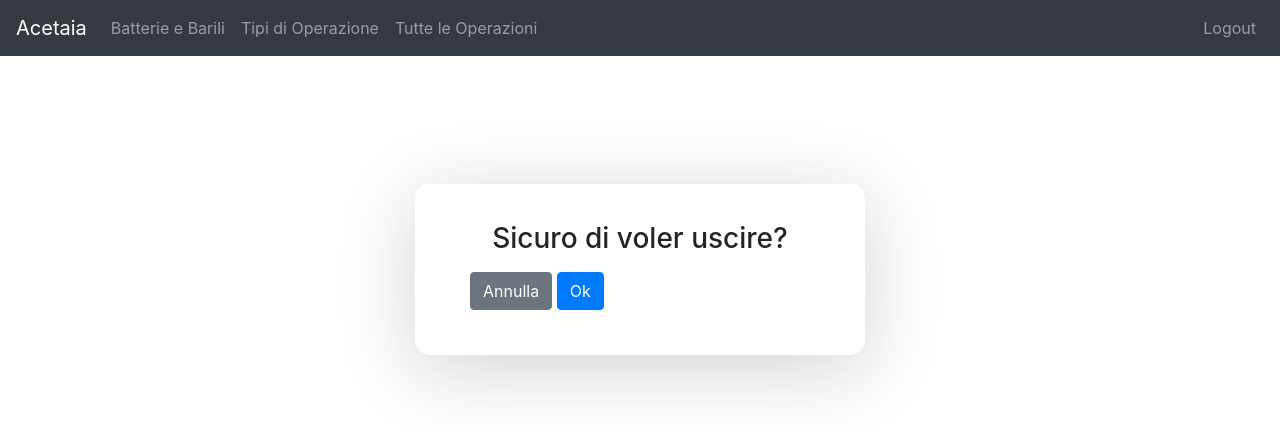
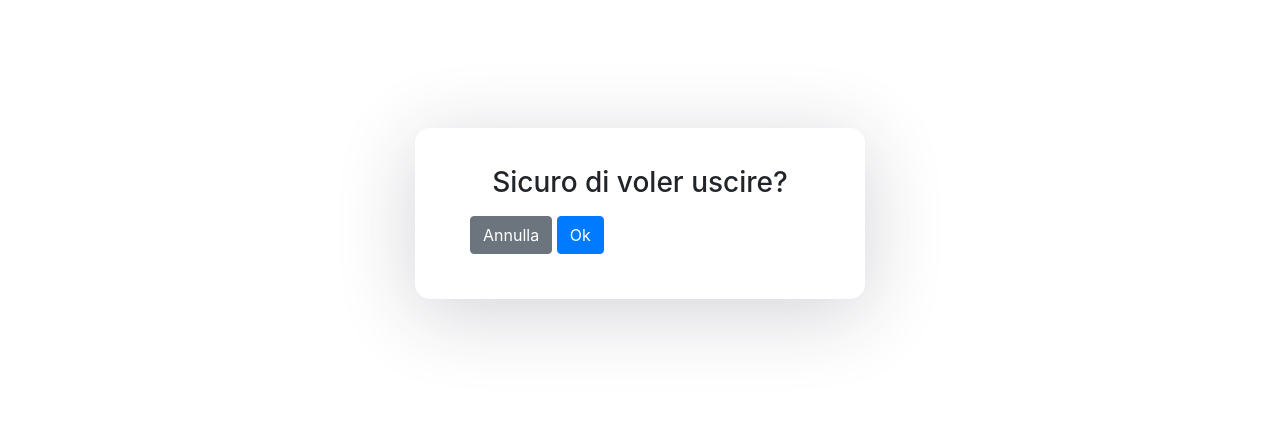
Before and after one commit to giovannibonisoli/AWM_frontend, a React (Create React App) app: page /logout in a window 1280 px wide. Shown: the top 432 px of the page. Built offline with nearby package versions, Linux system fonts and the light colour scheme; sample sign-in values are in the browser's storage.

Commit message:
Change routes for redirecting after login and logout

```diff
--- a/src/App.js
+++ b/src/App.js
@@ -1,7 +1,7 @@
 import React from 'react';
 import { BrowserRouter as Router} from 'react-router-dom';
 
-import { LoginRouter, PrivateRouter } from './routes';
+import { BaseRouter } from './routes';
 import 'bootstrap/dist/css/bootstrap.css';
 
 
@@ -9,10 +9,9 @@ class App extends React.Component {
 
   render(){
     return (
-        <Router>
-          <LoginRouter />
-          <PrivateRouter />
-        </Router>
+      <Router>
+        <BaseRouter />
+      </Router>
     );
   }
 }
--- a/src/components/CustomNavBar.js
+++ b/src/components/CustomNavBar.js
@@ -9,7 +9,7 @@ class CustomNavBar extends React.Component {
   render(){
     return (
         <Navbar bg="dark" variant="dark">
-        <Navbar.Brand as={Link} to="/">Acetaia</Navbar.Brand>
+          <Navbar.Brand as={Link} to="/home">Acetaia</Navbar.Brand>
           <Nav className="mr-auto">
             <Nav.Link as={Link} to="/barrel_set">Batterie e Barili</Nav.Link>
             <Nav.Link as={Link} to="/operation_type">Tipi di Operazione</Nav.Link>
--- a/src/routes.js
+++ b/src/routes.js
@@ -1,5 +1,5 @@
 import React from 'react';
-import { Route, Redirect } from 'react-router-dom';
+import { Route, Redirect, Switch } from 'react-router-dom';
 
 import CustomNavBar from './components/CustomNavBar';
 import LoginView from './views/LoginView';
@@ -11,27 +11,46 @@ import OperationView from './views/OperationView';
 
 import AuthService from '../src/services/auth.service';
 
-export const PrivateRouter = (props) => {
+const PrivateRoute = ({component: Component, ...rest}) => {
+  return (
+    <Route {...rest} render={props => (
+      AuthService.isLoggedIn() ? (
+        <div>
+          {props.location.pathname !== '/logout' ?
+            <CustomNavBar /> : <div></div>
+          }
+          <Component {...props} />
+        </div>
+      )
+      : <Redirect to="/login" />
+    )} />
+  );
+};
 
+const PublicRoute = ({component: Component, ...rest}) => {
+  console.log(rest);
   return (
-    AuthService.isLoggedIn() ? (
-      <div>
-        <CustomNavBar />
-        <Route exact path='/logout' component={LogoutView} />
-        <Route exact path='/barrel_set' component={BarrelSetView} />
-        <Route exact path='/barrel_set/:setID' component={BarrelView} />
-        <Route exact path='/operation_type' component={OperationTypeView} />
-        <Route exact path='/operation/:name' component={OperationView} />
-      </div>
-    ) : (<Redirect to={{ pathname: '/login', state: { from: props.location } }} />)
+    <Route {...rest} render={props => (
+      AuthService.isLoggedIn() ?
+        <Redirect to="/home" />
+          : <Component {...props} />
+    )} />
+  );
+};
+
+export const BaseRouter = (props) => {
+  return (
+    <div>
+      <Switch>
+        <PublicRoute path='/login' component={LoginView} />
+        <PrivateRoute path='/home' component={() => (<h1>Ciao</h1>)} />
+        <PrivateRoute path='/barrel_set' component={BarrelSetView} />
+        <PrivateRoute path='/barrel_set/:setID' component={BarrelView} />
+        <PrivateRoute path='/operation_type' component={OperationTypeView} />
+        <PrivateRoute path='/operation/:name' component={OperationView} />
+        <PrivateRoute path='/logout' component={LogoutView} />
+        <PrivateRoute component={() => (<h1>Pagina non trovata</h1>)} />
+      </Switch>
+    </div>
   )
 };
-
-export const LoginRouter = (props) => {
-
-  return (
-    !AuthService.isLoggedIn() ? (
-      <Route exact path='/login' component={LoginView}/>
-    ) : (<div></div>)
-  )
-};
--- a/src/services/auth.service.js
+++ b/src/services/auth.service.js
@@ -1,13 +1,15 @@
 import { request } from '../helpers/requests';
 
-class AuthService {
+class AuthService{
 
   login = async (username, password) => {
     let res = await request("token/", 'POST', { username, password });
     if (res.access) {
+
       localStorage.setItem("user", JSON.stringify(res));
     }
-    return res.data;
+
+    return res;
   }
 
   logout = () => {
@@ -15,9 +17,8 @@ class AuthService {
   }
 
   isLoggedIn = () => {
-    if(localStorage.getItem('user')){
+    if(localStorage.getItem('user'))
       return true;
-    }
     return false;
   }
 
--- a/src/views/LoginView.js
+++ b/src/views/LoginView.js
@@ -1,7 +1,6 @@
 import React from 'react';
 import Form from 'react-bootstrap/Form';
 import Button  from 'react-bootstrap/Button';
-import { useHistory } from "react-router-dom";
 
 import AuthService from '../services/auth.service';
 
@@ -15,6 +14,7 @@ class LoginView extends React.Component {
       message: ""
     };
 
+
   onChange = e => {
     this.setState({[e.target.name]: e.target.value});
   }
@@ -26,8 +26,10 @@ class LoginView extends React.Component {
       loading: true
     });
 
+
     AuthService.login(this.state.username, this.state.password)
     .then(() => {
+        this.props.history.push('/barrel_set');
       },
       error => {
         const resMessage =
--- a/src/views/LogoutView.js
+++ b/src/views/LogoutView.js
@@ -18,7 +18,7 @@ class LogoutView extends React.Component {
 
   handlelogout = () => {
     AuthService.logout();
-    window.location.reload(false);
+    this.props.history.push('/logout');
   }
 
   render() {
```
Lines whose indentation alone changed are shown as unchanged.
